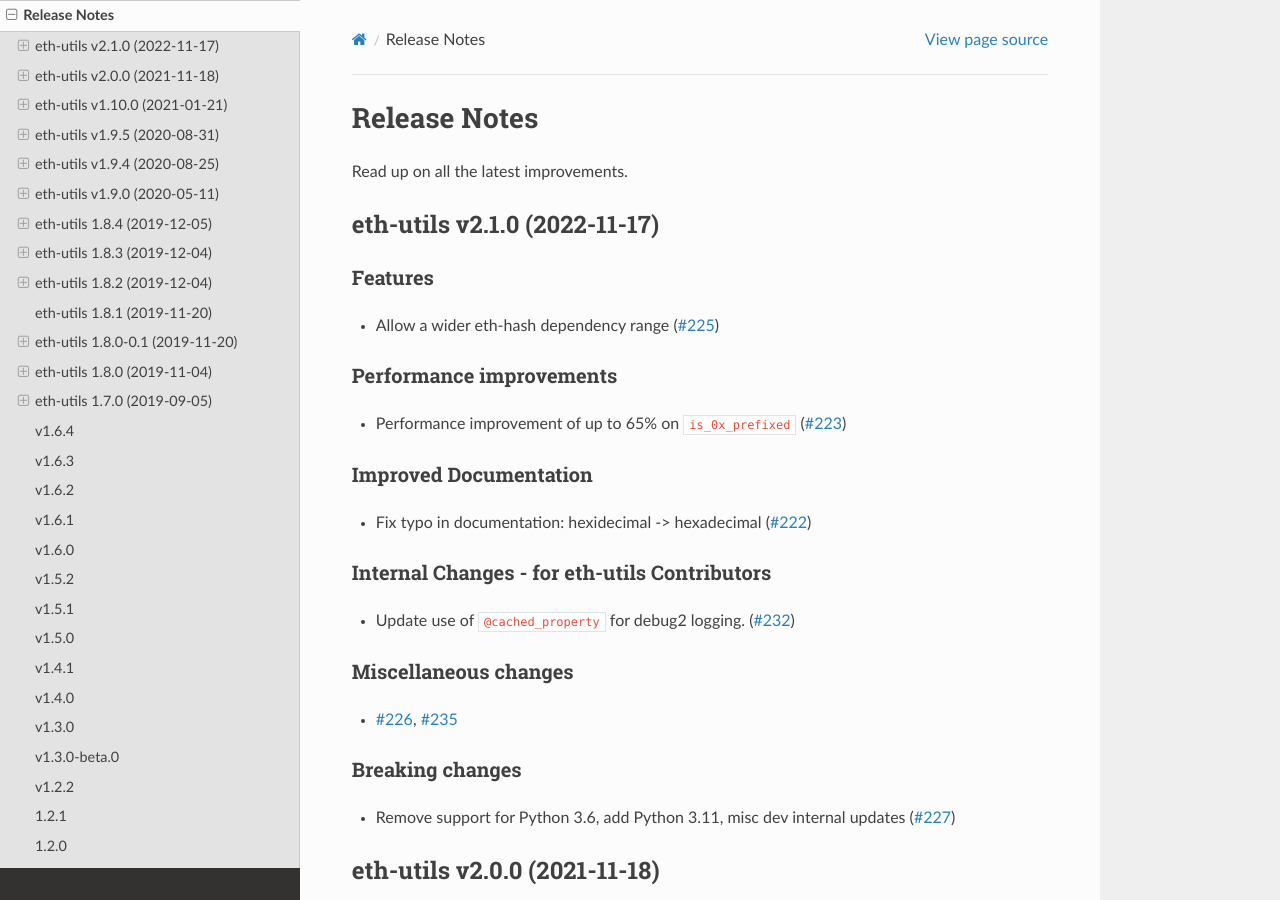
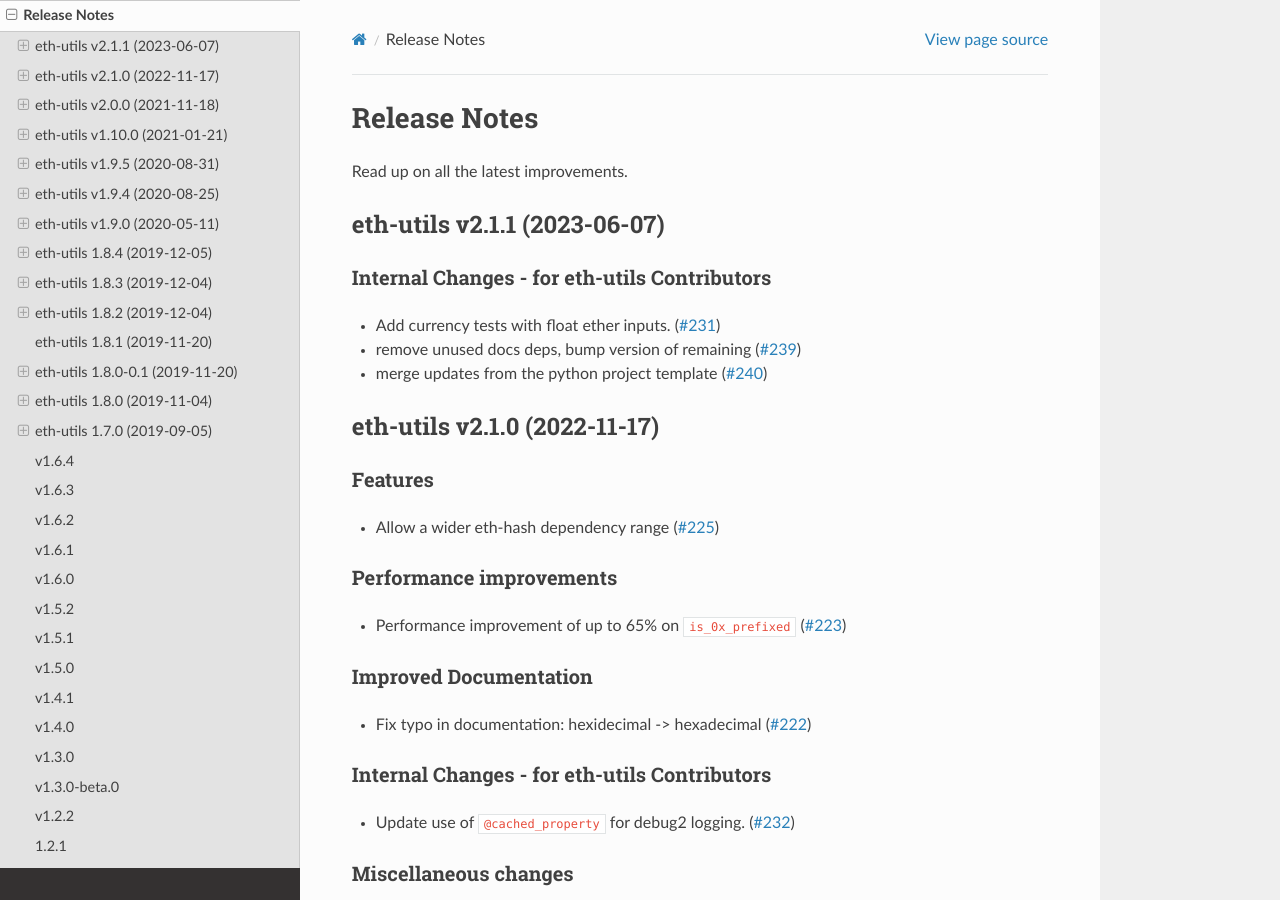
Before and after one commit to ethereum/eth-utils, a Sphinx documentation site: the page built from docs/release_notes.rst, in a window 1280 px wide and 900 px high. Built offline with Sphinx 7.4.7 and the Read the Docs theme 2.0.0, drawn with Linux system fonts in a browser that asks for light colours.

Commit message:
Compile release notes

```diff
--- a/docs/release_notes.rst
+++ b/docs/release_notes.rst
@@ -4,6 +4,17 @@ Release Notes
 Read up on all the latest improvements.
 
 .. towncrier release notes start
+
+eth-utils v2.1.1 (2023-06-07)
+-----------------------------
+
+Internal Changes - for eth-utils Contributors
+~~~~~~~~~~~~~~~~~~~~~~~~~~~~~~~~~~~~~~~~~~~~~
+
+- Add currency tests with float ether inputs. (`#231 <https://github.com/ethereum/eth-utils/issues/231>`__)
+- remove unused docs deps, bump version of remaining (`#239 <https://github.com/ethereum/eth-utils/issues/239>`__)
+- merge updates from the python project template (`#240 <https://github.com/ethereum/eth-utils/issues/240>`__)
+
 
 eth-utils v2.1.0 (2022-11-17)
 -----------------------------
--- a/newsfragments/231.internal.rst
+++ /dev/null
@@ -1 +0,0 @@
-Add currency tests with float ether inputs.
--- a/newsfragments/239.internal.rst
+++ /dev/null
@@ -1 +0,0 @@
-remove unused docs deps, bump version of remaining
--- a/newsfragments/240.internal.rst
+++ /dev/null
@@ -1 +0,0 @@
-merge updates from the python project template
```
